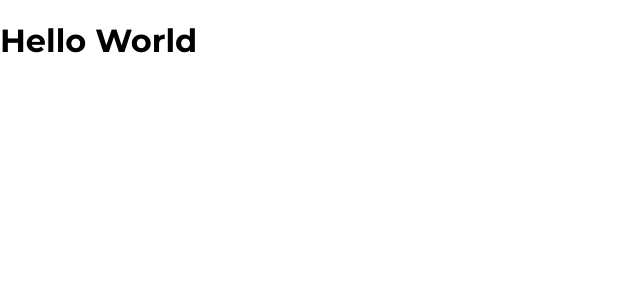
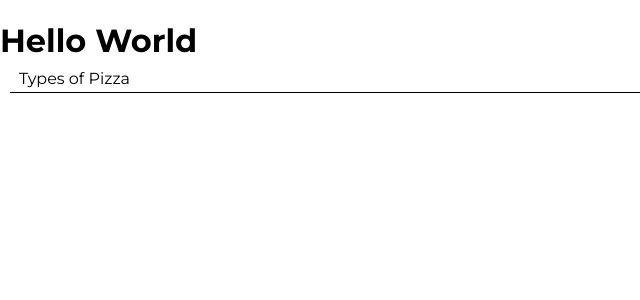
Before and after one commit to xfvelocity/plot-ponder, a React (Vite) app: page / in a window 1280 px wide. Shown: the top 300 px of the page, without its empty margins (0-640 px from the left). Built offline with nearby package versions, Linux system fonts and the light colour scheme.

Commit message:
added base for select

```diff
--- a/src/App.tsx
+++ b/src/App.tsx
@@ -1,7 +1,19 @@
+import PPSelect from "./components/select/PPSelect";
+
 const App = () => {
   return (
     <div>
       <h1 className="underline">Hello World</h1>
+
+      <div style={{ margin: "10px" }}>
+        <PPSelect
+          label="Types of Pizza"
+          options={[
+            { text: "Pepperoni", value: "pepperoni" },
+            { text: "Chicken", value: "chicken" },
+          ]}
+        />
+      </div>
     </div>
   );
 };
--- /dev/null
+++ b/src/assets/styles/_inputs.scss
@@ -0,0 +1,53 @@
+$translateY: 35px;
+
+.pp-input {
+  position: relative;
+
+  label {
+    position: absolute;
+    left: 9px;
+    bottom: 4px;
+    transition: all 0.3s ease;
+    background: transparent;
+    z-index: 1;
+  }
+
+  input,
+  select,
+  &-input {
+    background: transparent;
+    width: 100%;
+    border: 0;
+    z-index: 2;
+
+    &:focus {
+      outline: none;
+    }
+  }
+
+  &-border {
+    margin-top: calc($translateY - 5px);
+    border-bottom: 1px solid;
+  }
+
+  &-outlined {
+    border: 1px solid;
+    border-radius: 5px;
+    margin-top: calc($translateY - 20px);
+
+    label {
+      bottom: 7px;
+      padding: 2px 5px;
+    }
+  }
+
+  &-active,
+  &-populated {
+    border-bottom-width: 2px;
+
+    label {
+      transform-origin: left;
+      transform: scale(0.75) translateY(-$translateY);
+    }
+  }
+}
--- a/src/assets/styles/index.scss
+++ b/src/assets/styles/index.scss
@@ -1,3 +1,4 @@
 @import "./variables.scss";
 @import "./fonts.scss";
 @import "./generic.scss";
+@import "./inputs";
--- /dev/null
+++ b/src/components/select/PPSelect.tsx
@@ -0,0 +1,82 @@
+import { useState } from "react";
+
+import "./ppSelect.scss";
+
+interface SelectOption {
+  text: string;
+  value: any;
+}
+
+interface Props {
+  colour?: string;
+  label: string;
+  position?: string;
+  options: SelectOption[];
+}
+
+const PPSelect = ({ colour, label, position, options }: Props) => {
+  const [selectActive, setSelectActive] = useState<boolean>(false);
+  const [value, setValue] = useState<string>("");
+  const [noResults, setNoResults] = useState<boolean>(false);
+
+  const optionSelected = (option: SelectOption): void => {
+    if (option.text !== value && selectActive) {
+      console.log(option);
+      //   emits("update:modelValue", props.valueOnly ? option.value : option);
+      setSelectActive(false);
+    }
+  };
+
+  return (
+    <div>
+      <div className="pp-select">
+        <div
+          className={`pp-select-toggle pp-input ${[
+            `pp-border-colour-${colour} pp-text-colour-${colour}`,
+            {
+              "pp-input-populated": !!value,
+              "pp-input-active": selectActive,
+            },
+          ]}`}
+          onClick={() => setSelectActive(true)}
+        >
+          <label className={`pp-text-colour-${colour}`}>{label}</label>
+          <span className="pp-select-value">{value}</span>
+
+          {/* <pp-loading v-if="loading" class="xf-pr-2" :size="16" /> */}
+          {/* <xf-icon
+          class="xf-mb-1 xf-mr-1 xf-select-arrow"
+          :class="{ 'xf-select-arrow-active': isSelectActive }"
+          :size="14"
+          :fill="colour"
+          src="icons/chevron-down.svg"
+          @click.stop="toggleSelect(!isSelectActive)"
+        /> */}
+        </div>
+        {selectActive && (options.length || noResults) && (
+          <div
+            className={`pp-select-items ${{
+              "pp-select-items-top": position === "top",
+            }}`}
+          >
+            {options.length ? (
+              options.map((opt, i) => (
+                <div
+                  key={i}
+                  className="pp-select-items-item"
+                  onClick={() => optionSelected(opt)}
+                >
+                  {opt.text}
+                </div>
+              ))
+            ) : (
+              <p className="pp-select-no-results">No results</p>
+            )}
+          </div>
+        )}
+      </div>
+    </div>
+  );
+};
+
+export default PPSelect;
--- /dev/null
+++ b/src/components/select/ppSelect.scss
@@ -0,0 +1,70 @@
+.pp-select {
+  position: relative;
+
+  &-toggle {
+    display: flex;
+    align-items: flex-end;
+    padding: 5px 0;
+    border-bottom: 1px solid black;
+    position: relative;
+    color: black;
+  }
+
+  &-value {
+    padding-left: 10px;
+  }
+
+  &:focus {
+    border: 0;
+    outline: none;
+
+    .pp-select-toggle {
+      border-bottom: 2px solid black;
+    }
+  }
+
+  &-input {
+    margin-right: 5px;
+    margin-left: -2px;
+  }
+
+  &-no-results {
+    text-align: center;
+  }
+
+  &-items {
+    position: absolute;
+    background: white;
+    width: 100%;
+    padding: 10px 0;
+    box-shadow: 1px 4px 4px rgba(0, 0, 0, 0.4);
+    z-index: 10;
+    margin-top: 2px;
+    color: black;
+    max-height: 200px;
+    overflow-y: auto;
+
+    &-top {
+      transform: translateY(calc(-100% - 60px));
+    }
+
+    &-item {
+      cursor: pointer;
+      padding: 5px 10px;
+      display: flex;
+      align-items: center;
+
+      &:hover {
+        background: rgb(238, 238, 238);
+      }
+    }
+  }
+
+  &-arrow {
+    transition: all 0.4s ease-out;
+
+    &-active {
+      transform: rotate(180deg);
+    }
+  }
+}
```
